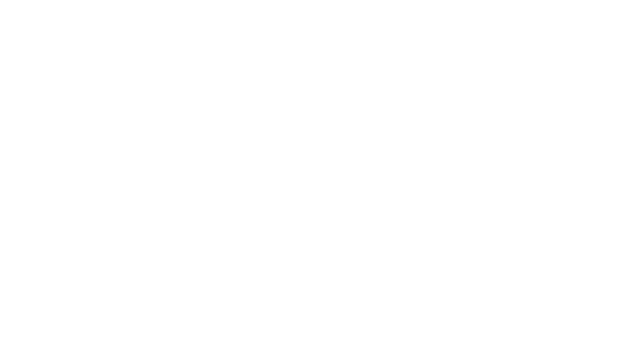
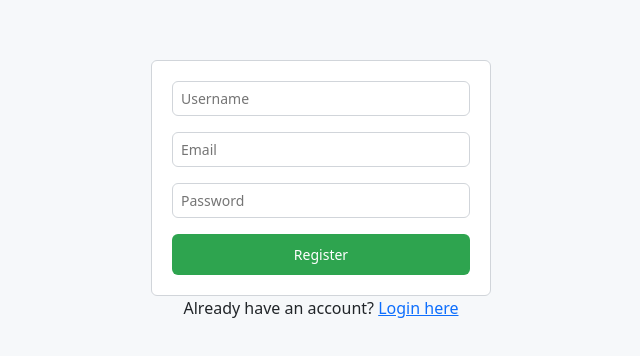
Before and after one commit to AxelAlinsky/realworld-app, a React (Create React App) app: page /register in a window 1280 px wide. Before the commit this address had no page. Shown: the part 202-558 px from the top of the page, without its empty margins (319-959 px from the left). Built offline with nearby package versions, Linux system fonts and the light colour scheme.

Commit message:
Adding registration form

```diff
--- a/src/App.js
+++ b/src/App.js
@@ -1,20 +1,20 @@
-
+import React from 'react';
+import { BrowserRouter as Router, Routes, Route } from 'react-router-dom';
+import Login from './components/Login';
+import Register from './components/Register'; // Import the Register component
+import Dashboard from './components/Dashboard';
+import ProtectedRoute from './protectedRoute/ProtectedRoute';
 import './style.css';
 import 'bootstrap/dist/css/bootstrap.min.css';
-import React from 'react';
-import Login from './components/Login';
-import { BrowserRouter as Router, Routes, Route } from 'react-router-dom';
-import Dashboard from './components/Dashboard';
-import ProtectedRoute from './protectedRoute/ProtectedRoute';
-
 
 function App() {
   return (
     <Router>
       <Routes>
-
         <Route path="/" element={<Login />} />
+        <Route path="/register" element={<Register />} />
         <Route path="/dashboard" element={<Dashboard />} />
+        {/* You can also include ProtectedRoute for routes that require authentication */}
       </Routes>
     </Router>
   );
--- a/src/components/Login.js
+++ b/src/components/Login.js
@@ -1,4 +1,5 @@
-import React, { useState, useContext, useEffect } from 'react';import { useNavigate } from 'react-router-dom';
+import React, { useState, useContext, useEffect } from 'react';
+import { useNavigate, Link } from 'react-router-dom'; // Import Link from react-router-dom
 import { AuthContext } from '../contexts/AuthContext';
 import credentials from '../data/credentials.json';
 
@@ -9,6 +10,7 @@ const Login = () => {
   const [message, setMessage] = useState(null);
   const { isAuthenticated, setIsAuthenticated } = useContext(AuthContext);
   const navigate = useNavigate();
+
   const handleLogout = () => {
     setIsAuthenticated(false);
     localStorage.removeItem('isAuthenticated'); // remove value from localStorage
@@ -39,13 +41,16 @@ const Login = () => {
   }
 
   return (
-    <div className="login-container ">
+    <div className="login-container">
       <form onSubmit={handleLogin} className="input-form">
         <input type="text" placeholder="Username" onChange={e => setUsername(e.target.value)} />
         <input type="password" placeholder="Password" onChange={e => setPassword(e.target.value)} />
         <button type="submit">Login</button>
       </form>
       {message && <p>{message}</p>}
+      <p>
+        Don't have an account? <Link to="/register">Register here</Link>
+      </p> {/* Add this line for the register link */}
     </div>
   );
 };
--- /dev/null
+++ b/src/components/Register.js
@@ -0,0 +1,33 @@
+import React, { useState } from 'react';
+import { useNavigate, Link } from 'react-router-dom'; // Import Link from react-router-dom
+
+
+const Register = () => {
+    const [username, setUsername] = useState('');
+    const [password, setPassword] = useState('');
+    const [email, setEmail] = useState(''); // Assuming you want to collect email
+    // You can also include state for error messages or confirmation messages
+    const navigate = useNavigate();
+
+    const handleRegister = (e) => {
+        e.preventDefault();
+        // Implement your registration logic here
+        // On successful registration, you might want to navigate to the login page or dashboard
+      };
+
+      return (
+        <div className="login-container"> {/* Consider renaming this class to a more generic name like 'auth-container' */}
+          <form onSubmit={handleRegister} className="input-form">
+            <input type="text" placeholder="Username" onChange={e => setUsername(e.target.value)} />
+            <input type="email" placeholder="Email" onChange={e => setEmail(e.target.value)} />
+            <input type="password" placeholder="Password" onChange={e => setPassword(e.target.value)} />
+            <button type="submit">Register</button>
+          </form>
+          <p>
+            Already have an account? <Link to="/">Login here</Link> {/* Add this line for the login link */}
+          </p>
+        </div>
+      );
+    };
+
+export default Register;
--- a/src/data/credentials.json
+++ b/src/data/credentials.json
@@ -2,5 +2,6 @@
     { "username": "user1", "password": "pass1" },
     { "username": "user2", "password": "pass2" },
     { "username": "test", "password": "test"},
-    { "username": "alex", "password": "secret"}
+    { "username": "alex", "password": "secret"},
+    { "username": "sam", "password": "test"}
 ]
```
